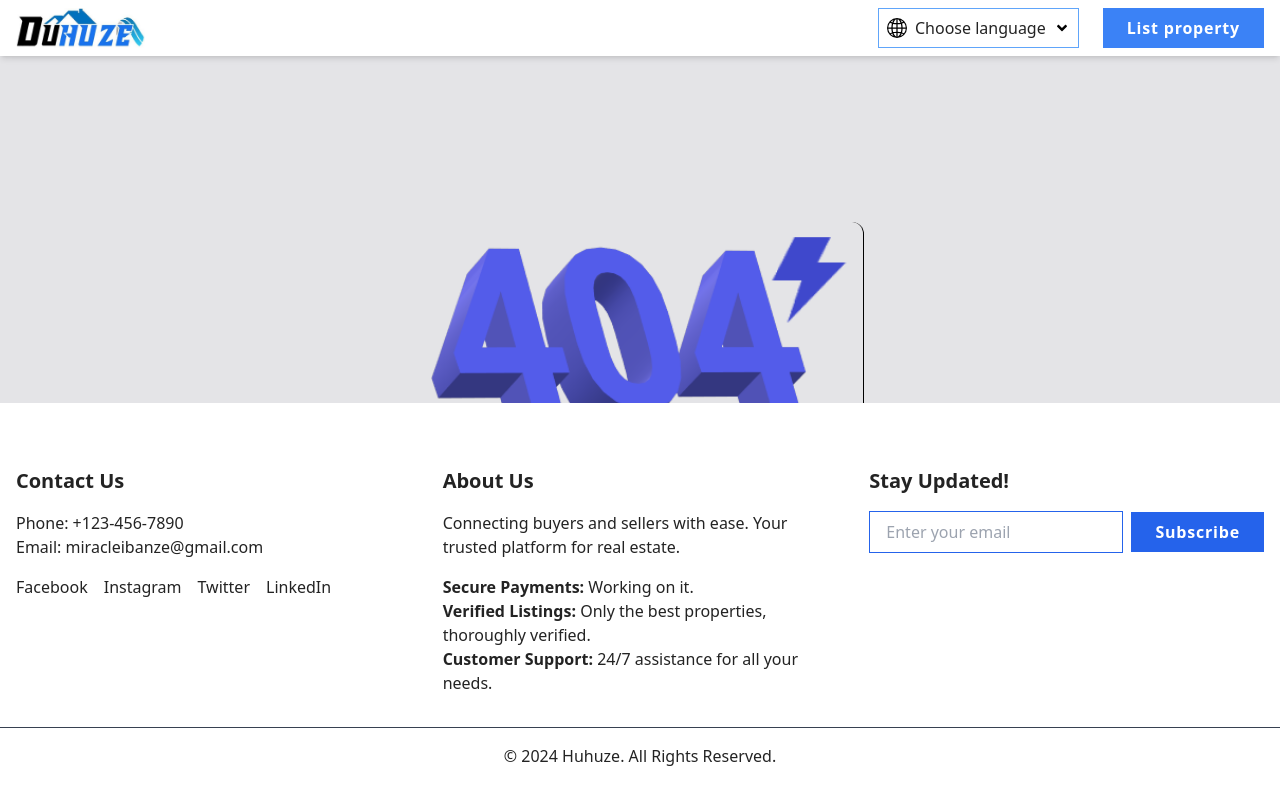
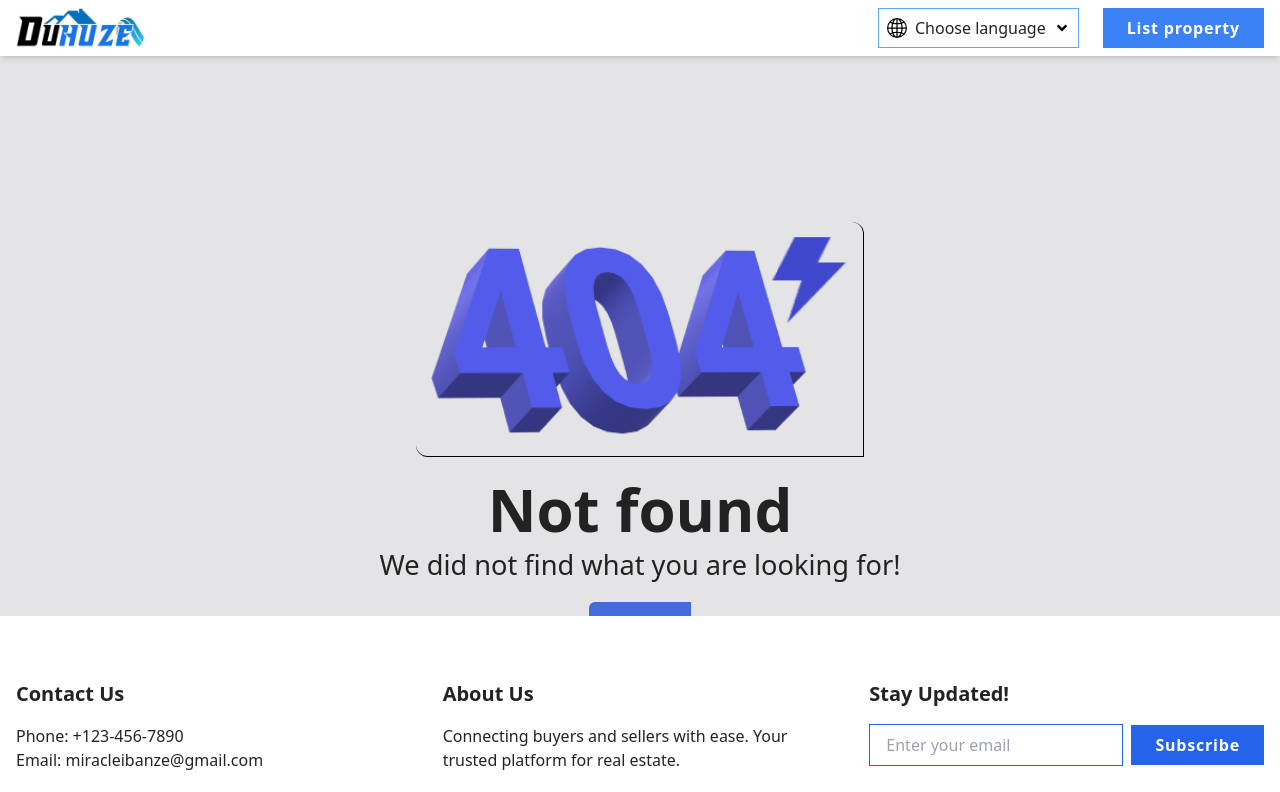
Before and after one commit to miracleibanze2/Duhuze, a React (Vite) app: page /browse/1 in a window 1280 px wide. Shown: the top 792 px of the page. Built offline with nearby package versions, Linux system fonts and the light colour scheme.

Commit message:
trying loader

```diff
--- a/src/App.jsx
+++ b/src/App.jsx
@@ -29,7 +29,7 @@ const App = () => {
       <Navbar />
       <Notice />
       {screenLoad && !loading && <Loader screen />}
-      <div className="w-full flex-1 relative h-full">
+      <div className="w-full flex-1 relative h-full min-h-[70vh]">
         {loading && !screenLoad && <Loader />}
         <Suspense fallback={<Loader />}>
           <Routes>
--- a/src/components/Loader.jsx
+++ b/src/components/Loader.jsx
@@ -28,7 +28,7 @@ export const Skeleton = () => {
 
 const Loader = ({ screen }) => {
   return (
-    <div className="fixed inset-0 z-[100] bg-zinc-100 flex flex-col py-4 items-center">
+    <div className="fixed inset-0 z-[1000] bg-zinc-100 flex flex-col py-4 items-center">
       <Skeleton />
       {screen && <Reserved />}
     </div>
```
